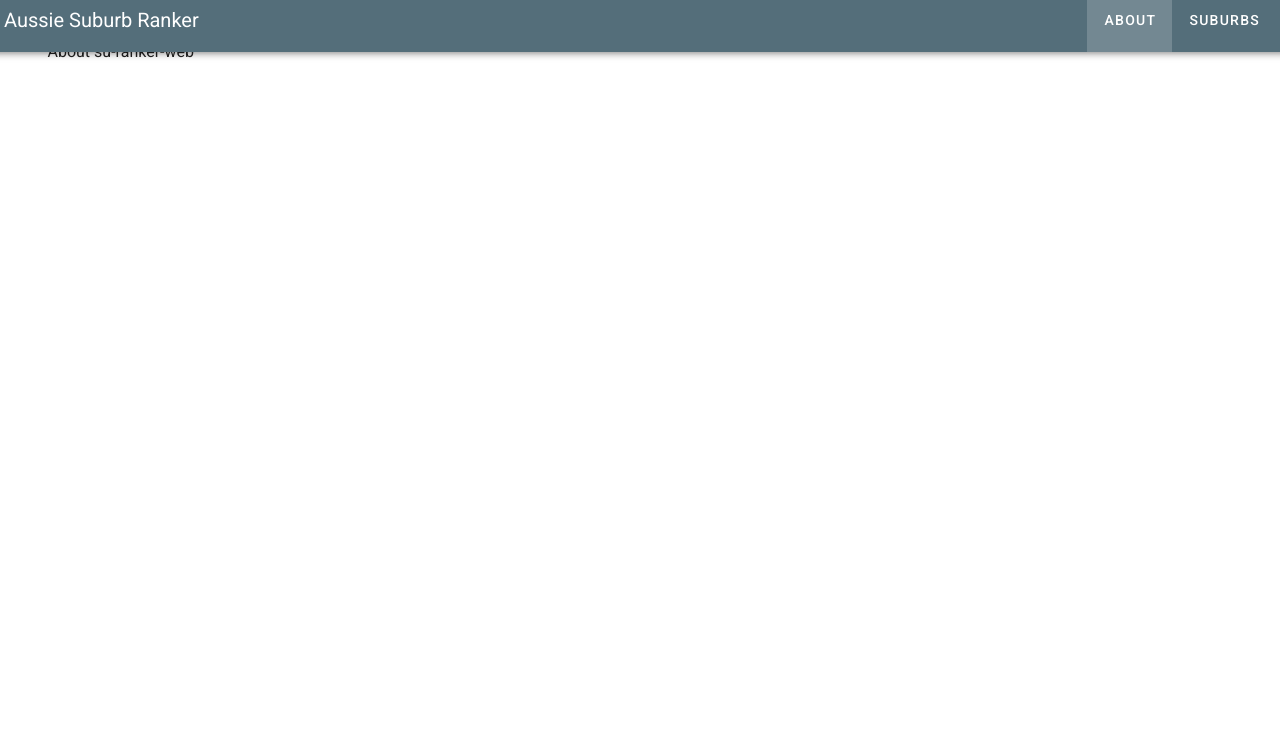
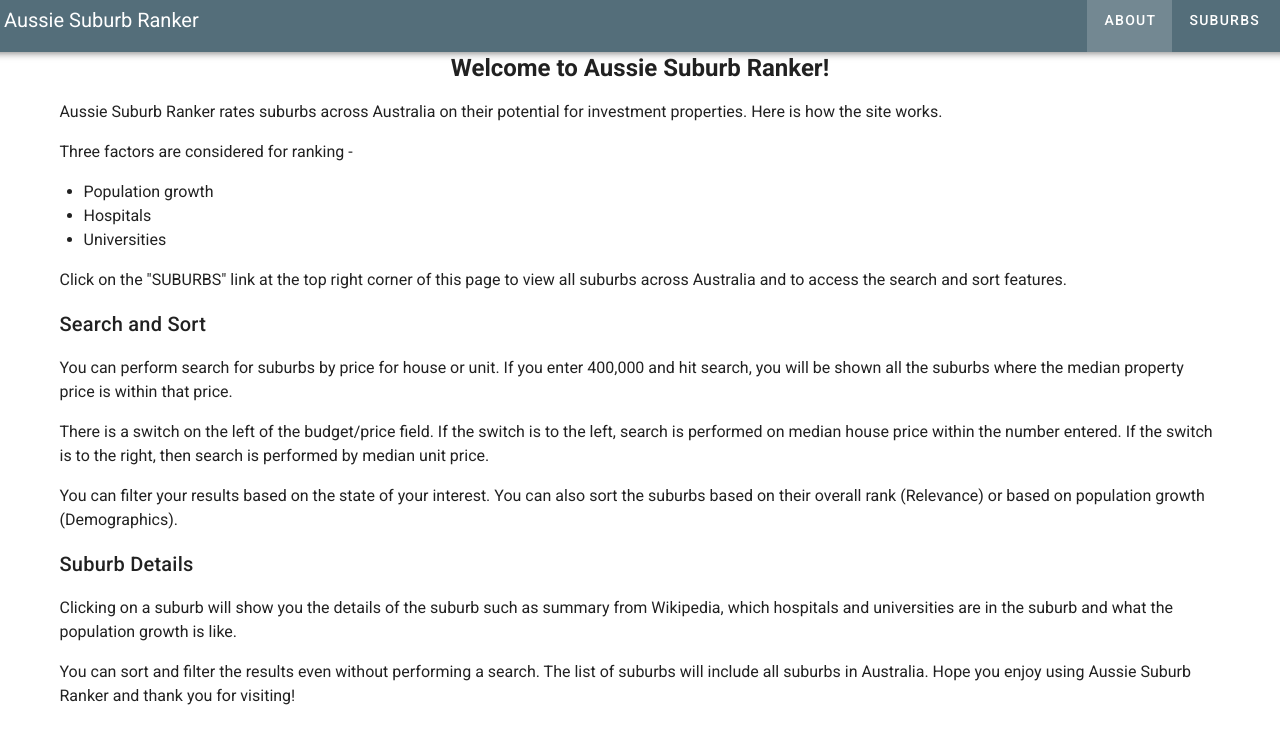
Before and after one commit to nik-murthy/su-ranker, a Vue app: page / in a window 1280 px wide. Shown: the top 744 px of the page. Built offline with nearby package versions, Linux system fonts and the light colour scheme.

Commit message:
adding content to about component

```diff
--- a/src/components/About.vue
+++ b/src/components/About.vue
@@ -1,8 +1,52 @@
 <template>
     <v-container>
-        <v-row>
-            About su-ranker-web
-        </v-row>
+
+        <p class="text-center font-weight-bold headline">Welcome to Aussie Suburb Ranker!</p>
+
+
+
+            <p>
+            Aussie Suburb Ranker rates suburbs across Australia on their potential for investment properties.
+            Here is how the site works.
+            </p>
+
+
+            <p>Three factors are considered for ranking - </p>
+            <p><ul>
+                <li>Population growth</li>
+                <li>Hospitals</li>
+                <li>Universities</li>
+            </ul>
+            </p>
+            <p>
+                Click on the "SUBURBS" link at the top right corner of this page to view all suburbs across Australia
+                and to access the search and sort features.
+            </p>
+            <p class="title">Search and Sort</p>
+
+            <p>
+                You can perform search for suburbs by price for house or unit. If you enter 400,000 and hit search,
+                you will be shown all the suburbs where the median property price is within that price.
+            </p>
+            <p>
+                There is a switch on the left of the budget/price field. If the switch is to the left, search is
+                performed on median house price within the number entered. If the switch is to the right, then search
+                is performed by median unit price.
+            </p>
+            <p>
+                You can filter your results based on the state of your interest. You can also sort the suburbs based
+                on their overall rank (Relevance) or based on population growth (Demographics).
+            </p>
+            <p class="title">Suburb Details</p>
+            <p>
+                Clicking on a suburb will show you the details of the suburb such as summary from Wikipedia, which hospitals
+                and universities are in the suburb and what the population growth is like.
+            </p>
+            <p>
+                You can sort and filter the results even without performing a search. The list of suburbs will include
+                all suburbs in Australia. Hope you enjoy using Aussie Suburb Ranker and thank you for visiting!
+            </p>
+
     </v-container>
 </template>
 <script>
```
